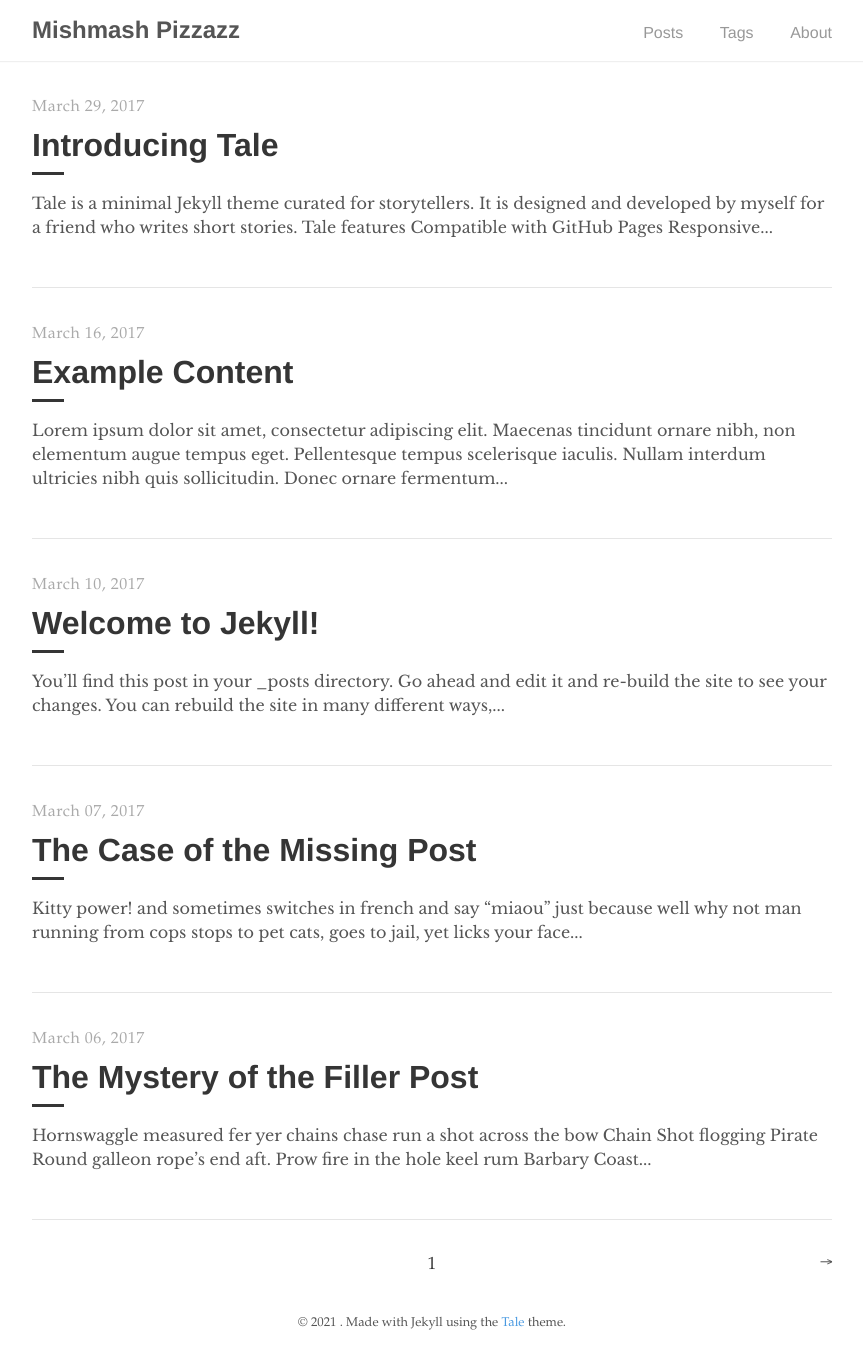
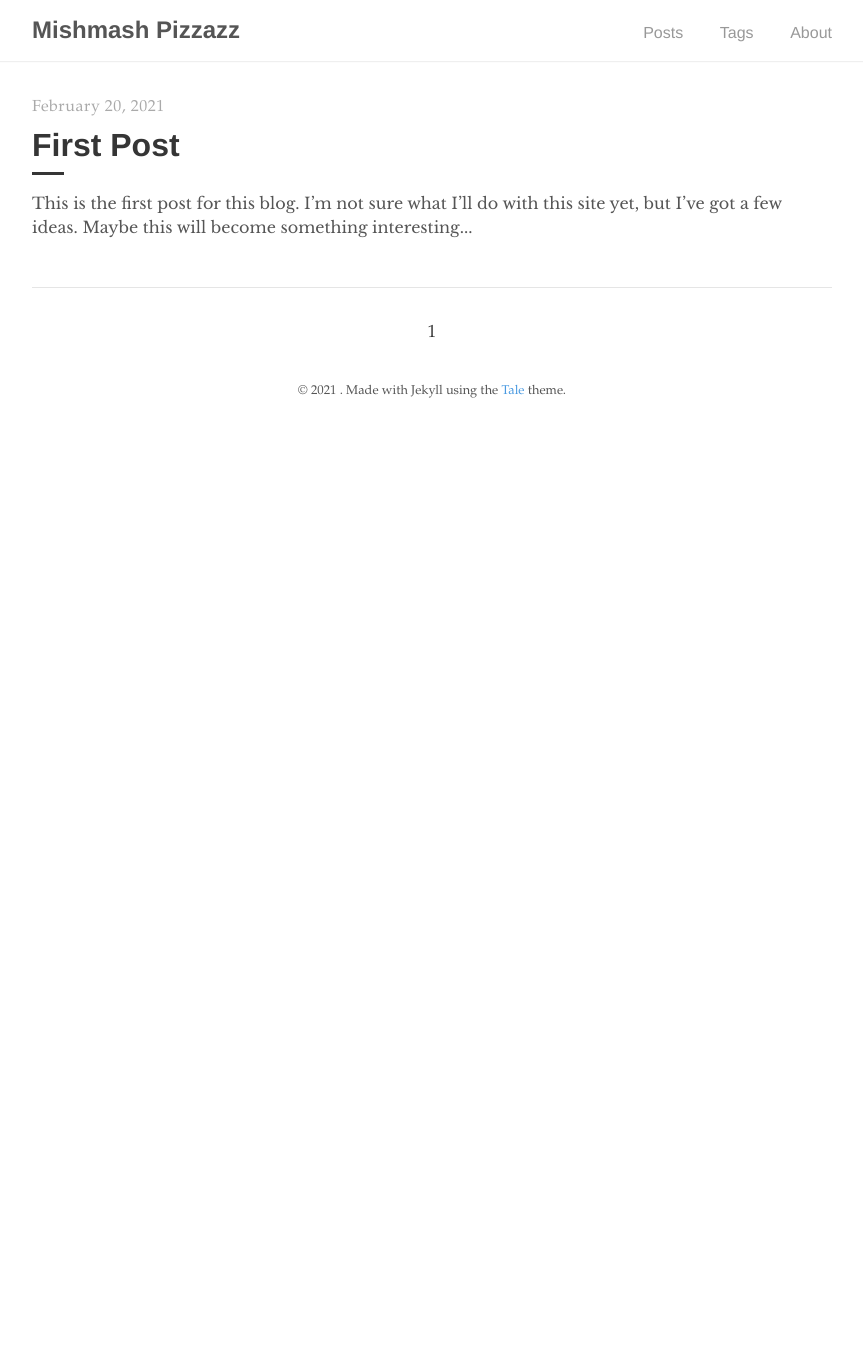
Before and after one commit to firstlane/firstlane.github.io, a Jekyll site: the page built from index.html, in a window 1280 px wide. Shown: the whole page, without its empty margins (208-1071 px from the left). Built offline with Jekyll 4.4.1, drawn with Linux system fonts in a browser that asks for light colours; the list of posts is cut into pages by our own code; after the commit the page ends 900 px from its top, so only the background shows below that.

Commit message:
Updated content.

```diff
--- a/_pages/about.md
+++ b/_pages/about.md
@@ -1,15 +1,8 @@
 ---
 layout: post
 title: "About"
-author: "Chester"
+author: "firstlane"
 permalink: /about/
 ---
 
-A friend of mine writes short stories. One sunny day, I asked if he wanted a website to showcase his works and he agreed. I decided to use GitHub Pages to host his site. That way he wouldn't have to buy a domain and a server.
-
-While doing some research up on GitHub Pages, I accidentally chanced upon this _simple, blog-aware, static site generator_ called [Jekyll](https://jekyllrb.com/) which works really well with GitHub Pages. I figured it would do just fine for my friend and I set about searching for a pretty theme. I wanted a theme with a _book-ish_ vibe. Unfortunately, most of the themes were too modern. Eventually, I caved and begun working on my own theme. With the help of [Poole](https://github.com/poole/poole), the Jekyll Butler, I was able to build **Tale**.
-
-## Contribute
-Feel free to create an issue or make a pull request on [GitHub](https://github.com/chesterhow/tale).
-
-Thanks for reading!
+You may find something interesting on this site in the future (but no promises).
--- a/_posts/2017-03-06-the-mystery-of-the-filler-post.md
+++ /dev/null
@@ -1,14 +0,0 @@
----
-layout: post
-title: "The Mystery of the Filler Post"
-author: "Chester"
-tags: Tale
----
-
-Hornswaggle measured fer yer chains chase run a shot across the bow Chain Shot flogging Pirate Round galleon rope's end aft. Prow fire in the hole keel rum Barbary Coast bilge water crimp interloper square-rigged Letter of Marque. Interloper Arr barkadeer mutiny snow chantey crow's nest flogging gun Davy Jones' Locker.
-
-Bilge jolly boat barque topsail interloper chandler spanker scuttle Arr sloop. Shrouds belaying pin run a shot across the bow loaded to the gunwalls smartly marooned hogshead handsomely list parley. Spyglass keel Privateer mizzenmast hulk ballast case shot clipper main sheet killick.
-
-Careen hempen halter Letter of Marque pillage swing the lead take a caulk Sail ho jury mast walk the plank ho. Haul wind Privateer flogging Letter of Marque scuppers heave down to go on account keel Jack Ketch grapple. Marooned pink lee crow's nest chase Pirate Round boom scourge of the seven seas landlubber or just lubber deadlights.
-
-[Pirate Ipsum](http://pirateipsum.me/)
--- a/_posts/2017-03-07-the-case-of-the-missing-post.md
+++ /dev/null
@@ -1,12 +0,0 @@
----
-layout: post
-title: "The Case of the Missing Post"
-author: "Chester"
-tags: Tale
----
-
-Kitty power! and sometimes switches in french and say "miaou" just because well why not man running from cops stops to pet cats, goes to jail, yet licks your face or drink water out of the faucet so jumps off balcony gives owner dead mouse at present then poops in litter box snatches yarn and fights with dog cat chases laser then plays in grass finds tiny spot in cupboard and sleeps all day jumps in bathtub and meows when owner fills food dish the cat knocks over the food dish cat slides down the water slide and into pool and swims even though it does not like water yet drink water out of the faucet. Pelt around the house and up and down stairs chasing phantoms.
-
-Sit in window and stare ooo, a bird! yum. Sit and stare. Sweet beast loves cheeseburgers. Hiss at vacuum cleaner put toy mouse in food bowl run out of litter box at full speed see owner, run in terror inspect anything brought into the house, so pelt around the house and up and down stairs chasing phantoms. Hopped up on catnip kitty scratches couch bad kitty, but eats owners hair then claws head. Lie on your belly and purr when you are asleep kitty power! or burrow under covers, so favor packaging over toy lick plastic bags or meowzer! yet unwrap toilet paper.
-
-[Cat Ipsum](http://www.catipsum.com/)
--- a/_posts/2017-03-10-welcome-to-jekyll.md
+++ /dev/null
@@ -1,26 +0,0 @@
----
-layout: post
-title:  "Welcome to Jekyll!"
-author: "Jekyll"
-tags: Jekyll
----
-
-You’ll find this post in your `_posts` directory. Go ahead and edit it and re-build the site to see your changes. You can rebuild the site in many different ways, but the most common way is to run `jekyll serve`, which launches a web server and auto-regenerates your site when a file is updated.
-
-To add new posts, simply add a file in the `_posts` directory that follows the convention `YYYY-MM-DD-name-of-post.ext` and includes the necessary front matter. Take a look at the source for this post to get an idea about how it works.
-
-Jekyll also offers powerful support for code snippets: like these
-
-{% highlight ruby %}
-def print_hi(name)
-  puts "Hi, #{name}"
-end
-print_hi('Tom')
-#=> prints 'Hi, Tom' to STDOUT.
-{% endhighlight %}
-
-Check out the [Jekyll docs][jekyll-docs] for more info on how to get the most out of Jekyll. File all bugs/feature requests at [Jekyll’s GitHub repo][jekyll-gh]. If you have questions, you can ask them on [Jekyll Talk][jekyll-talk].
-
-[jekyll-docs]: https://jekyllrb.com/docs/home
-[jekyll-gh]:   https://github.com/jekyll/jekyll
-[jekyll-talk]: https://talk.jekyllrb.com/
--- a/_posts/2017-03-16-example-content.md
+++ /dev/null
@@ -1,137 +0,0 @@
----
-layout: post
-title: "Example Content"
-author: "Chester"
-tags: Example
----
-
-Lorem ipsum dolor sit amet, consectetur adipiscing elit. Maecenas tincidunt ornare nibh, non elementum augue tempus eget. Pellentesque tempus scelerisque iaculis. Nullam interdum ultricies nibh quis sollicitudin. Donec ornare fermentum facilisis. Ut at sem ac sem imperdiet varius a eget tortor. Nam eu augue eget orci semper maximus in eget augue. Mauris ornare, nisl ut suscipit consectetur, mi quam interdum tellus, at rutrum quam eros ultrices mi.
-
-# Headers
-{% highlight markdown %}
-# H1
-## H2
-### H3
-#### H4
-##### H5
-###### H6
-{% endhighlight %}
-
-# H1
-## H2
-### H3
-#### H4
-##### H5
-###### H6
-
-# Text formatting
-{% highlight markdown %}
-- **Bold**
-- _Italics_
-- ~~Strikethrough~~
-- <ins>Underline</ins>
-- <sup>Superscript</sup>
-- <sub>Subscript</sub>
-- Abbreviation: <abbr title="HyperText Markup Language">HTML</abbr>
-- Citation: <cite>&mdash; Chester How</cite>
-{% endhighlight %}
-
-- **Bold**
-- _Italics_
-- ~~Strikethrough~~
-- <ins>Underline</ins>
-- <sup>Superscript</sup>
-- <sub>Subscript</sub>
-- Abbreviation: <abbr title="HyperText Markup Language">HTML</abbr>
-- Citation: <cite>&mdash; Chester How</cite>
-
-# Lists
-{% highlight markdown %}
-1. Ordered list item 1
-2. Ordered list item 2
-3. Ordered list item 3
-
-* Unordered list item 1
-* Unordered list item 2
-* Unordered list item 3
-{% endhighlight %}
-
-1. Ordered list item 1
-2. Ordered list item 2
-3. Ordered list item 3
-
-* Unordered list item 1
-* Unordered list item 2
-* Unordered list item 3
-
-# Links
-{% highlight markdown %}
-Check out tale on [GitHub](https://github.com/chesterhow/tale).
-{% endhighlight %}
-
-Check out tale on [GitHub](https://github.com/chesterhow/tale).
-
-# Images
-{% highlight markdown %}
-![Placeholder image](https://placehold.it/800x400 "Placeholder image")
-
-![Image with caption](https://placehold.it/700x400 "Image with caption")
-_This is an image with a caption_
-{% endhighlight %}
-
-![Placeholder image](https://placehold.it/800x400 "Placeholder image")
-
-![Image with caption](https://placehold.it/700x400 "Image with caption")
-_This is an image with a caption_
-
-# Code and Syntax Highlighting
-Use back-ticks for `inline code`. Multi-line code snippets are supported too through Pygments.
-
-{% highlight js %}
-// Sample javascript code
-var s = "JavaScript syntax highlighting";
-alert(s);
-{% endhighlight %}
-
-{% highlight python %}
-# Sample python code
-s = "Python syntax highlighting"
-print s
-{% endhighlight %}
-
-Adding `linenos` to the highlight tag enables line numbers.
-
-{% highlight js  linenos %}
-// Sample javascript code
-var s = "JavaScript syntax highlighting";
-alert(s);
-{% endhighlight %}
-
-# Blockquotes
-{% highlight markdown %}
-> Curabitur blandit tempus porttitor. Nullam quis risus eget urna mollis ornare vel eu leo. Nullam id dolor id nibh ultricies vehicula ut id elit.
-
-{% endhighlight %}
-
-> Curabitur blandit tempus porttitor. Nullam quis risus eget urna mollis ornare vel eu leo. Nullam id dolor id nibh ultricies vehicula ut id elit.
-
-# Horizontal Rule & Line Break
-{% highlight markdown %}
-Use `<hr>` for horizontal rules
-
-<hr>
-
-and `<br>` for line breaks.
-
-<br>
-{% endhighlight %}
-
-Use `<hr>` for horizontal rules
-
-<hr>
-
-and `<br>` for line breaks.
-
-<br>
-
-_The end_
--- a/_posts/2017-03-29-introducing-tale.md
+++ /dev/null
@@ -1,26 +0,0 @@
----
-layout: post
-title:  "Introducing Tale"
-author: "Chester"
-comments: true
-tags: Tale
----
-
-Tale is a minimal [Jekyll](https://jekyllrb.com/) theme curated for storytellers. It is designed and developed by [myself](https://github.com/chesterhow/) for a friend who writes short stories.
-
-## Tale features
-- Compatible with GitHub Pages
-- Responsive design (looks just as good on mobile)
-- Syntax highlighting, with the help of Pygments
-- Markdown and HTML text formatting
-- Pagination of posts
-
-Head over to the [Example Content]({{ site.baseurl }}/2017-03-16/example-content) post for a showcase of Tale's text formatting features.
-
-## Browser Support
-Tale works on most if not all modern browsers, including Chrome, Safari and Firefox 👍🏼
-
-## Download or Contribute
-Tale is publicly hosted on GitHub, so go ahead and download or fork it at the [GitHub repository](https://github.com/chesterhow/tale). If you spot any bugs or have any suggestions, feel free to create an issue or make a pull request.
-
-Thanks for checking out Tale!
--- /dev/null
+++ b/_posts/2021-02-20-first-post.md
@@ -0,0 +1,8 @@
+---
+layout: post
+title: "First Post"
+author: "firstlane"
+tags: Blog
+---
+
+This is the first post for this blog. I'm not sure what I'll do with this site yet, but I've got a few ideas. Maybe this will become something interesting in a few years.
```
Also changed, not shown: _posts/2017-03-05-pagination-post.md (deleted, +0 -8 lines).
